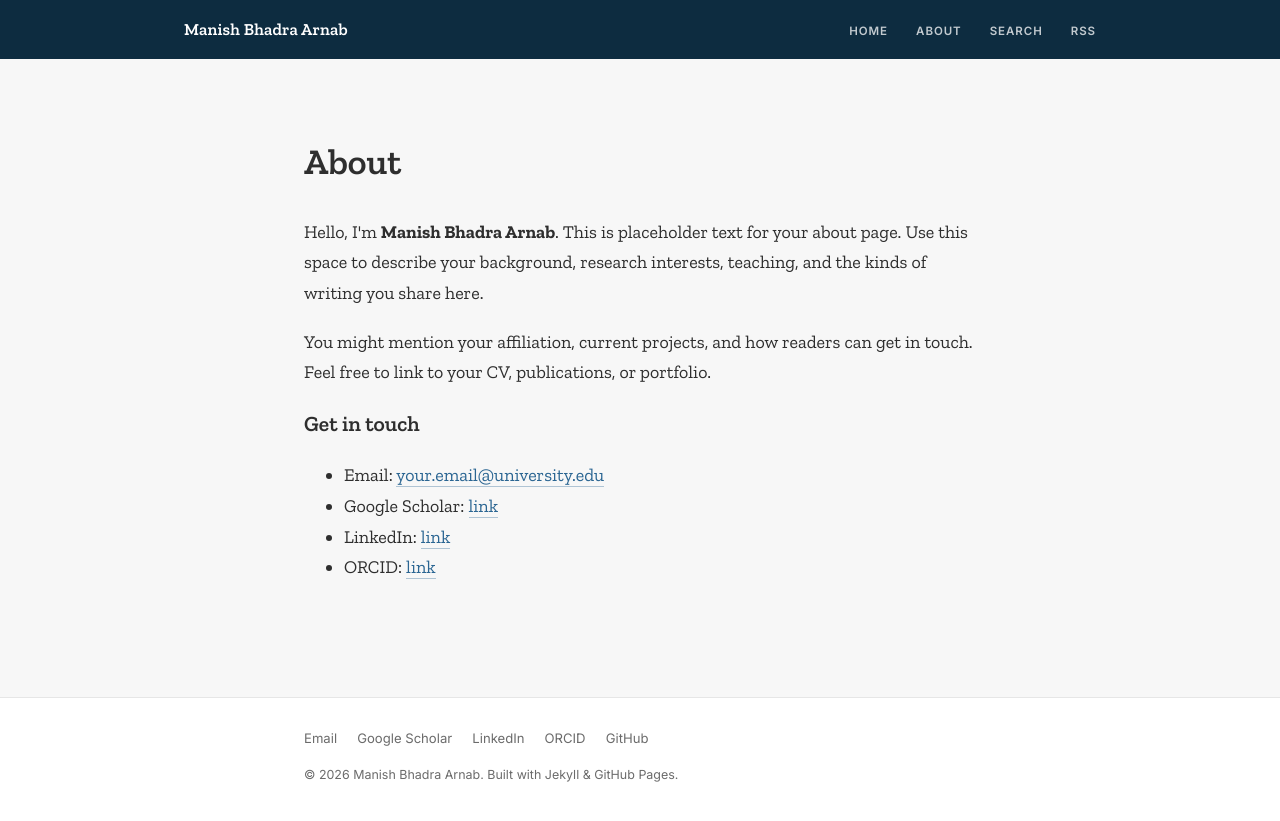
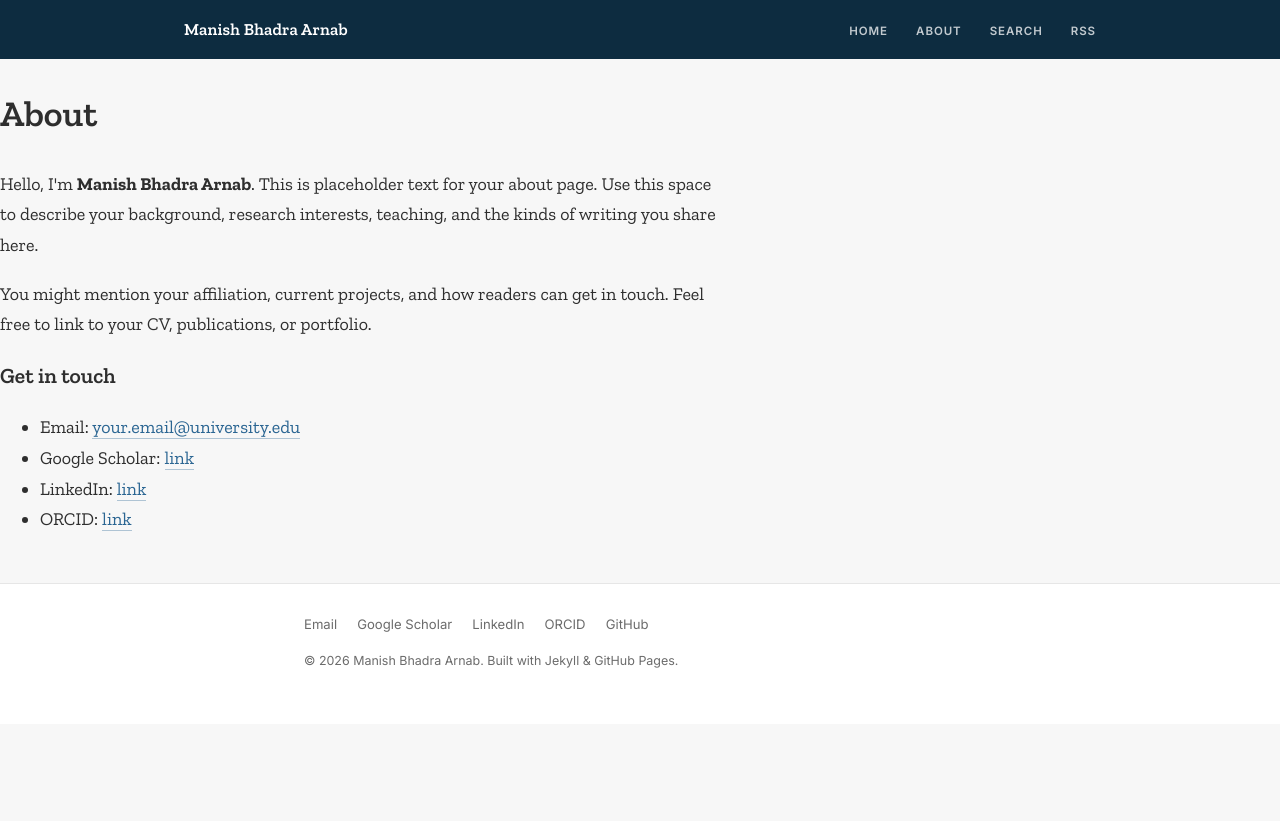
Before and after one commit to arbhadra/blog, a Jekyll site: the page built from about.md, in a window 1280 px wide. Shown: the top 821 px of the page. Built offline with Jekyll 4.4.1, drawn with Linux system fonts in a browser that asks for light colours.

Commit message:
Update default.html

```diff
--- a/_layouts/default.html
+++ b/_layouts/default.html
@@ -3,9 +3,7 @@
 {% include head.html %}
 <body>
   {% include header.html %}
-  <main class="site-content">
-    {{ content }}
-  </main>
+  <main>{{ content }}</main>
   {% include footer.html %}
 
   <!-- MathJax -->
```
